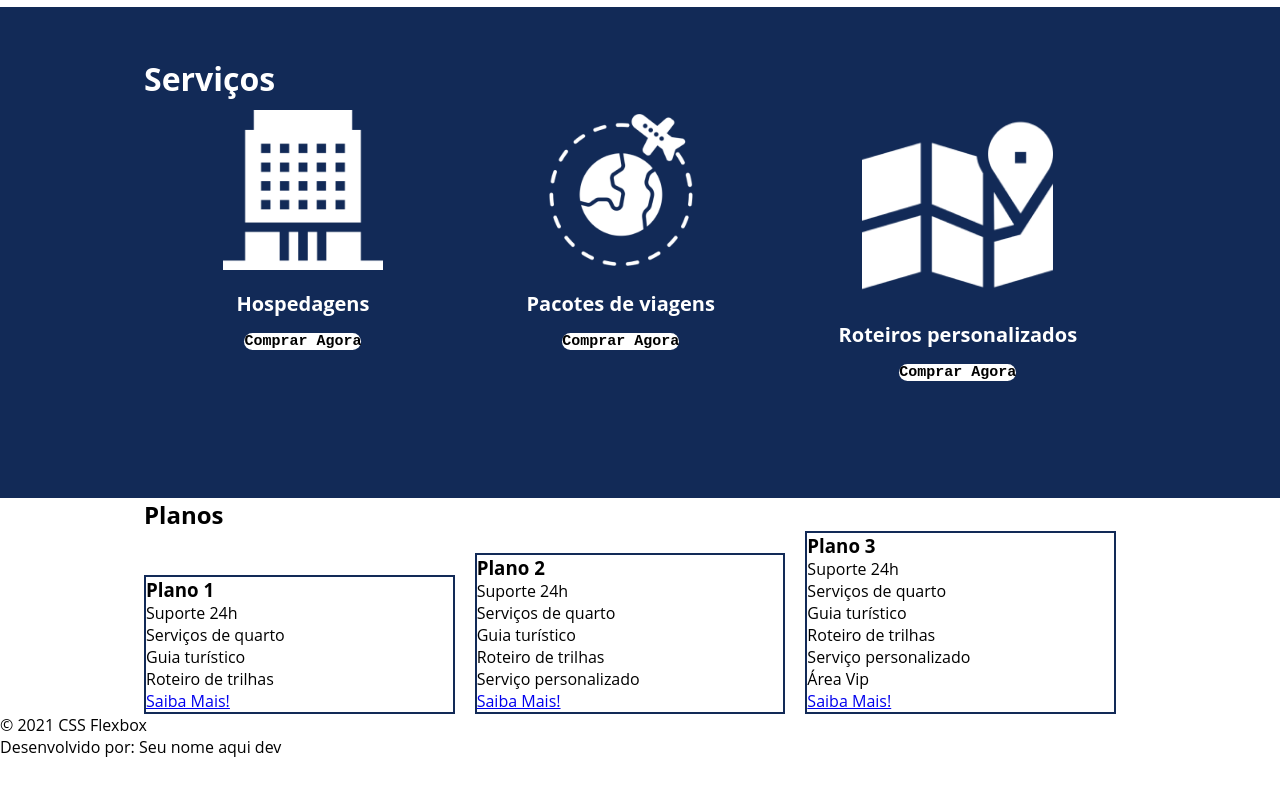
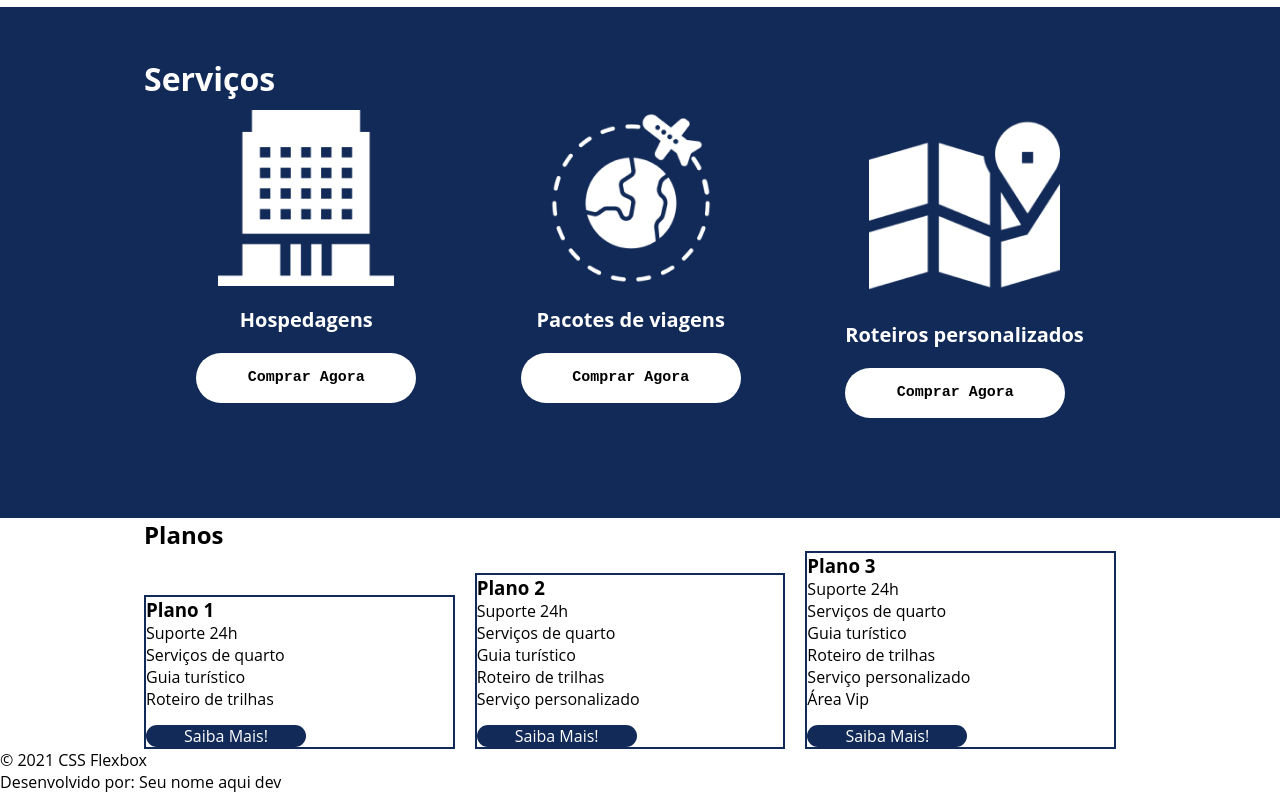
Before and after one commit to ReinaldoARamos/Flex_Turismos, a plain HTML site: page index.html in a window 1280 px wide. Shown: the part 1097-1890 px from the top of the page. Before the commit the page ends 1855 px from the top, so only its background shows below. Drawn offline with Linux system fonts and the light colour scheme.

Commit message:
estilizando os botões

```diff
--- a/index.html
+++ b/index.html
@@ -23,7 +23,7 @@
         <div class="presentation-text" >
             <div><h1>Flex <br>Turismos</h1></div>
             <p>O melhor serviço para você!</p>
-            <a href="">Saiba Mais!</a>
+            <a href="" class="btn">Saiba Mais!</a>
         </div>
 
         <div>
@@ -52,19 +52,19 @@
             <div class="itens-services">
                 <div><img src="./images/icon-2.png" alt="hospedagens"></div>
                 <p>Hospedagens</p>
-                <a href="#">Comprar Agora</a>
+                <a href="#" class="btn">Comprar Agora</a>
             </div>
 
             <div class="itens-services">
                <div><img src="./images/icon-1.png" alt="pacote de viagens"></div>
                <p>Pacotes de viagens</p>
-               <a href="#">Comprar Agora</a>
+               <a href="#" class="btn">Comprar Agora</a>
             </div>
 
             <div class="itens-services">
                 <div><img src="./images/icon-3.png" alt="roteiros personalizados"></div>
                 <p>Roteiros personalizados</p>
-                <a href="#">Comprar Agora</a>
+                <a href="#" class="btn">Comprar Agora</a>
             </div>
             </div>
         </div>
@@ -86,7 +86,7 @@
                 <li>Roteiro de trilhas</li>
 
             </ul>
-            <a href="#">Saiba Mais!</a>
+            <a href="#" class="btn">Saiba Mais!</a>
         </div>
 
 
@@ -99,7 +99,7 @@
                 <li>Roteiro de trilhas</li>
                 <li>Serviço personalizado</li>
             </ul>
-            <a href="#">Saiba Mais!</a>
+            <a href="#" class="btn">Saiba Mais!</a>
         </div>
 
         <div class="item-planos"    >
@@ -112,7 +112,7 @@
                 <li>Serviço personalizado</li>
                 <li>Área Vip</li>
             </ul>
-            <a href="#">Saiba Mais!</a>
+            <a href="#" class="btn">Saiba Mais!</a>
         </div>
         </div>
     </div>
--- a/style.css
+++ b/style.css
@@ -67,7 +67,7 @@
         margin-bottom: 10px;
 
     }
-    .presentation-text a {
+    .btn {
         margin-top: 15px;
         color: white;
         border-radius: 30px;
```
